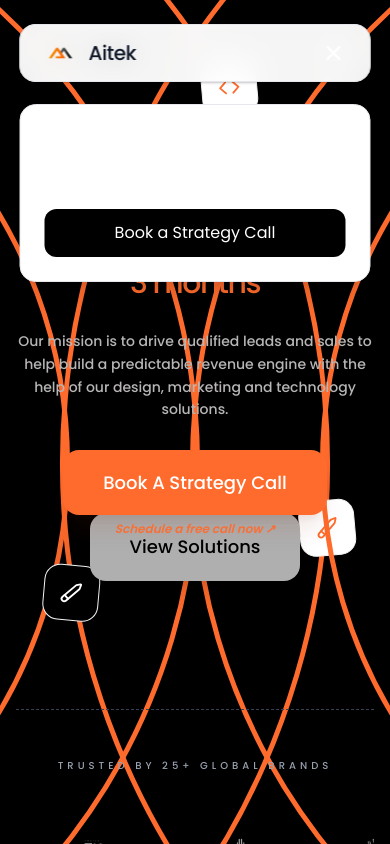
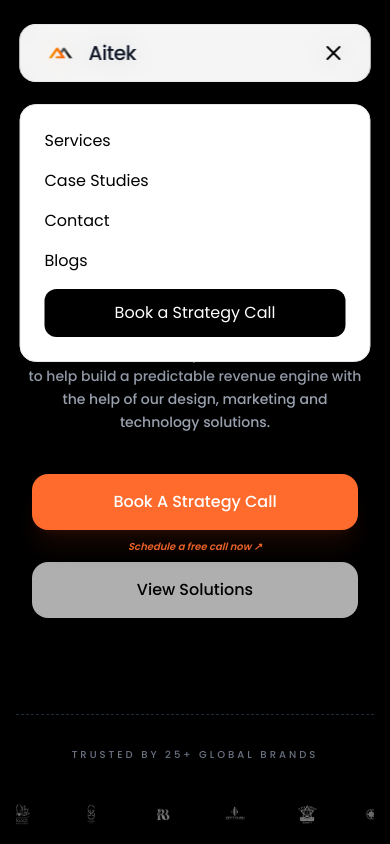
Before and after one commit to debmalya37/agnos-agency-web, a Next.js app: page / in a window 390 px wide. Both pictures are taken after a click on the button 333 px from the left and 53 px from the top of the page. Shown: the top 844 px of the page. Built offline with nearby package versions, Linux system fonts and the light colour scheme.

Commit message:
feat: update components for improved UI and responsiveness, add blog link to Navbar

```diff
--- a/components/BentoGrid.tsx
+++ b/components/BentoGrid.tsx
@@ -303,7 +303,7 @@ const isInView = useInView(containerRef, {
 
           {/* --- Card 7: Dennis Barrett --- */}
           <div className="md:col-span-3 bg-[#000000] rounded-[2rem] overflow-hidden relative h-[280px] border border-gray-800">
-            <img src="https://images.unsplash.com/photo-1506794778202-cad84cf45f1d?q=80&w=800" alt="Dennis" className="w-full h-full object-cover saturate-0 opacity-80" />
+            <img src="https://media.licdn.com/dms/image/v2/D4D03AQH03F3lFWa1Yg/profile-displayphoto-shrink_800_800/profile-displayphoto-shrink_800_800/0/1710164927486?e=1774483200&v=beta&t=FzpIP-etljFvtPP51jWmeChCRYHcl-9C7WCQZxukC74" alt="Dennis" className="w-full h-full object-cover saturate-0 opacity-80" />
             <div className="absolute inset-0 bg-gradient-to-t from-[#0B1220] via-transparent to-transparent" />
             <div className="absolute bottom-6 left-6">
               <h4 className="text-white font-medium text-lg leading-tight">Pratik Newale</h4>
--- a/components/Hero.tsx
+++ b/components/Hero.tsx
@@ -23,19 +23,23 @@ const SideOrbit = ({
     bg?: string;
   }[];
 }) => {
-  const gap = 130;      // ✅ larger, even gap
-  const stroke = 5;   // ✅ thicker stroke
+  const gap = 130;      // larger, even gap
+  const stroke = 5;     // thicker stroke
 
   return (
-    <motion.div
-      className="absolute pointer-events-none"
+    // Wrapper to handle responsive scaling natively via CSS without breaking Framer Motion
+    <div
+      className="absolute pointer-events-none opacity-40 md:opacity-100 z-0 scale-[0.35] sm:scale-[0.6] lg:scale-100"
       style={{
         width: size,
         height: size,
         bottom: yOffset,
         [position]: `-${size * 0.78}px`,
-
+        transformOrigin: position === "left" ? "left center" : "right center",
       }}
+    >
+      <motion.div
+        className="relative w-full h-full"
         animate={{
           rotate: position === "left" ? 360 : -360,
         }}
@@ -96,19 +100,16 @@ const SideOrbit = ({
           );
         })}
       </motion.div>
+    </div>
   );
 };
 
-
-
-
-
 export default function Hero() {
   return (
-    <section className="relative min-h-screen flex flex-col items-center justify-center overflow-hidden bg-[#000000] pt-20 px-4">
+    <section className="relative min-h-screen flex flex-col items-center justify-center overflow-hidden bg-[#000000] pt-28 md:pt-20 px-4 w-full">
 
       {/* --- Side Arcs with Orbiting Icons --- */}
-      <div className="absolute inset-0 z-0 overflow-hidden">
+      <div className="absolute inset-0 z-0 overflow-hidden pointer-events-none">
         {/* LEFT SIDE */}
         <SideOrbit
           position="left"
@@ -122,7 +123,6 @@ export default function Hero() {
           ]}
         />
 
-
         {/* RIGHT SIDE */}
         <SideOrbit
           position="right"
@@ -135,72 +135,82 @@ export default function Hero() {
             { Icon: Code, angle: 20, bg: "bg-black" },
           ]}
         />
-
-
       </div>
 
       {/* --- Hero Content --- */}
-      <div className="relative z-10 text-center max-w-2xl mx-auto mt-10">
+      <div className="relative z-10 text-center max-w-2xl mx-auto mt-10 md:mt-10 flex flex-col items-center">
+
+        {/* Top Badge */}
         <motion.div
           initial={{ opacity: 0, y: 10 }}
           animate={{ opacity: 1, y: 0 }}
-          className="inline-flex items-center gap-2 px-3 py-1 rounded-full border border-gray-300 text-[10px] md:text-xs font-medium uppercase tracking-[0.3em] text-gray-100 mb-8 bg-white/40 backdrop-blur-sm"
+          className="inline-flex items-center gap-2 px-3 py-1 rounded-full border border-white/20 text-[10px] md:text-xs font-medium uppercase tracking-[0.3em] text-gray-100 mb-8 bg-white/40 backdrop-blur-sm"
         >
-          <span>{">"}</span> DIGITAL AGENCY <span>{"<"}</span>
+          <span className="text-[#FF6B2C]">{">"}</span> DIGITAL AGENCY <span className="text-[#FF6B2C]">{"<"}</span>
         </motion.div>
 
+        {/* Headline */}
         <motion.h1
           initial={{ opacity: 0, y: 20 }}
           animate={{ opacity: 1, y: 0 }}
           transition={{ duration: 0.6, ease: "easeOut" }}
-          className="text-3xl md:text-[50px] font-medium text-[#F3F3F3] leading-[1.0] tracking-tighter mb-8"
+          className="text-3xl md:text-[50px] font-medium text-[#F3F3F3] leading-[1.1] tracking-tight mb-6 md:mb-8"
         >
-          We help businesses make<br />
-          <span className="text-[#F3F3F3]">3X more revenue </span>
-          <span className="text-[#FF6B2C]">within <br />3 months</span>
+          We help businesses make<br className="hidden md:block" />
+          <span className="text-[#F3F3F3]"> 3X more revenue </span>
+          <span className="text-[#FF6B2C]">within <br className="hidden md:block" />3 months</span>
         </motion.h1>
 
+        {/* Subheadline */}
         <motion.p
           initial={{ opacity: 0, y: 20 }}
           animate={{ opacity: 1, y: 0 }}
           transition={{ delay: 0.2 }}
-          className="text-[#b8b5b5] text-sm md:text-xl max-w-2xl mx-auto mb-12 leading-relaxed font-medium"
+          className="text-gray-400 text-sm sm:text-base md:text-xl max-w-2xl mx-auto mb-10 md:mb-12 leading-relaxed font-medium px-2"
         >
            Our mission is to drive qualified leads and sales to help build a predictable revenue engine with the help of our design, marketing and technology solutions.
         </motion.p>
 
         {/* Action Buttons */}
         <motion.div
-          initial={{ opacity: 0, scale: 0.9 }}
+          initial={{ opacity: 0, scale: 0.95 }}
           animate={{ opacity: 1, scale: 1 }}
           transition={{ delay: 0.3 }}
-          className="flex flex-col sm:flex-row items-center justify-center gap-4"
+          className="flex flex-col sm:flex-row items-center justify-center gap-8 sm:gap-4 w-full sm:w-auto px-4"
         >
-          <div className="relative group">
-            <Link href="/contact" className="bg-[#FF6B2C] text-white px-10 py-5 rounded-2xl font-medium hover:bg-[#e85a1f] transition-all shadow-xl shadow-orange-900/10 text-lg">
+          <div className="relative group w-full sm:w-auto">
+            <Link
+              href="/contact"
+              className="flex items-center justify-center w-full sm:w-auto bg-[#FF6B2C] text-white px-8 md:px-10 py-4 md:py-5 rounded-2xl font-medium hover:bg-[#e85a1f] transition-all shadow-xl shadow-orange-900/20 text-base md:text-lg active:scale-95"
+            >
               Book A Strategy Call
             </Link>
-            <Link href="/contact" className="absolute -bottom-10 left-0 w-full text-center text-xs italic text-[#FF6B2C] font-semibold animate-pulse">
+            <Link
+              href="/contact"
+              className="absolute -bottom-6 left-0 w-full text-center text-[10px] sm:text-xs italic text-[#FF6B2C] font-semibold animate-pulse"
+            >
               Schedule a free call now ↗
             </Link>
           </div>
-          <Link href="/services/web-development" className="bg-[#afafaf] text-black px-10 py-5 rounded-2xl font-medium hover:bg-[#1a1a1a] transition-all text-lg shadow-xl shadow-black/10">
+          <Link
+            href="/services/web-development"
+            className="flex items-center justify-center w-full sm:w-auto bg-[#afafaf] text-black px-8 md:px-10 py-4 md:py-5 rounded-2xl font-medium hover:bg-[#ffffff] transition-all text-base md:text-lg shadow-xl shadow-black/10 active:scale-95"
+          >
             View Solutions
           </Link>
         </motion.div>
       </div>
 
       {/* --- Footer Logos --- */}
-      {/* --- Footer Logos --- */}
-<div className="mt-32 w-full z-10 border-t border-dashed border-gray-700 pt-12 overflow-hidden">
-  <p className="text-center text-[10px] uppercase tracking-[0.4em] text-gray-400 mb-10 font-medium">
+      <div className="mt-24 md:mt-32 w-full z-10 border-t border-dashed border-gray-800 pt-8 md:pt-12 overflow-hidden">
+        <p className="text-center text-[10px] sm:text-xs uppercase tracking-[0.3em] md:tracking-[0.4em] text-gray-500 mb-8 md:mb-10 font-medium">
           Trusted by 25+ Global Brands
         </p>
 
         {/* Marquee Wrapper */}
-  <div className="relative w-full group">
+        <div className="relative w-full group flex overflow-hidden">
           <motion.div
-      className="flex items-center gap-16 w-max grayscale opacity-70 group-hover:opacity-100"
+            className="flex items-center gap-8 md:gap-16 pr-8 md:pr-16 w-max grayscale opacity-50 md:opacity-70 group-hover:opacity-100 transition-opacity duration-500"
             animate={{ x: ['0%', '-50%'] }}
             transition={{
               duration: 35,
@@ -218,7 +228,7 @@ export default function Hero() {
                     src={`/assets/clients/${i + 1}.png`}
                     alt={`Client ${i + 1}`}
                     className="
-                h-20 md:h-28 lg:h-32
+                      h-10 sm:h-14 md:h-20 lg:h-28
                       w-auto
                       object-contain
                       transition-all
--- a/components/Navbar.tsx
+++ b/components/Navbar.tsx
@@ -38,6 +38,9 @@ export default function Navbar() {
           <Link href="/case-studies" className="hover:text-black transition-colors">
             Case Studies
           </Link>
+          <Link href="/blogs" className="hover:text-black transition-colors">
+            Blogs
+          </Link>
           <Link
             href="/contact"
             className="bg-black text-white px-5 py-2 rounded-lg hover:bg-gray-800 transition-all"
@@ -47,19 +50,25 @@ export default function Navbar() {
         </div>
 
         {/* Mobile Toggle */}
-        <button className="md:hidden" onClick={() => setIsOpen(!isOpen)}>
+        <button className="md:hidden text-black" onClick={() => setIsOpen(!isOpen)}>
           {isOpen ? <X /> : <Menu />}
         </button>
       </div>
 
       {/* Mobile Dropdown */}
       {isOpen && (
-        <div className="absolute top-20 left-0 w-full bg-white border border-gray-200 rounded-2xl p-6 flex flex-col gap-4 md:hidden shadow-xl animate-in fade-in zoom-in duration-200">
+        <div className="absolute top-20 left-0 w-full bg-white text-black border border-gray-200 rounded-2xl p-6 flex flex-col gap-4 md:hidden shadow-xl animate-in fade-in zoom-in duration-200">
           <Link href="/services/web-development" onClick={() => setIsOpen(false)}>
             Services
           </Link>
+          <Link href="/case-studies" className="hover:text-black transition-colors">
+            Case Studies
+          </Link>
           <Link href="/contact" onClick={() => setIsOpen(false)}>
             Contact
+          </Link>
+          <Link href="/blogs" className="hover:text-black transition-colors">
+            Blogs
           </Link>
           <Link
             href="/get-started"
```
Also changed, not shown: components/ComparisonSection.tsx (+40 -48 lines), components/ProjectWall.tsx (+18 -13 lines). Lines whose indentation alone changed are shown as unchanged.
